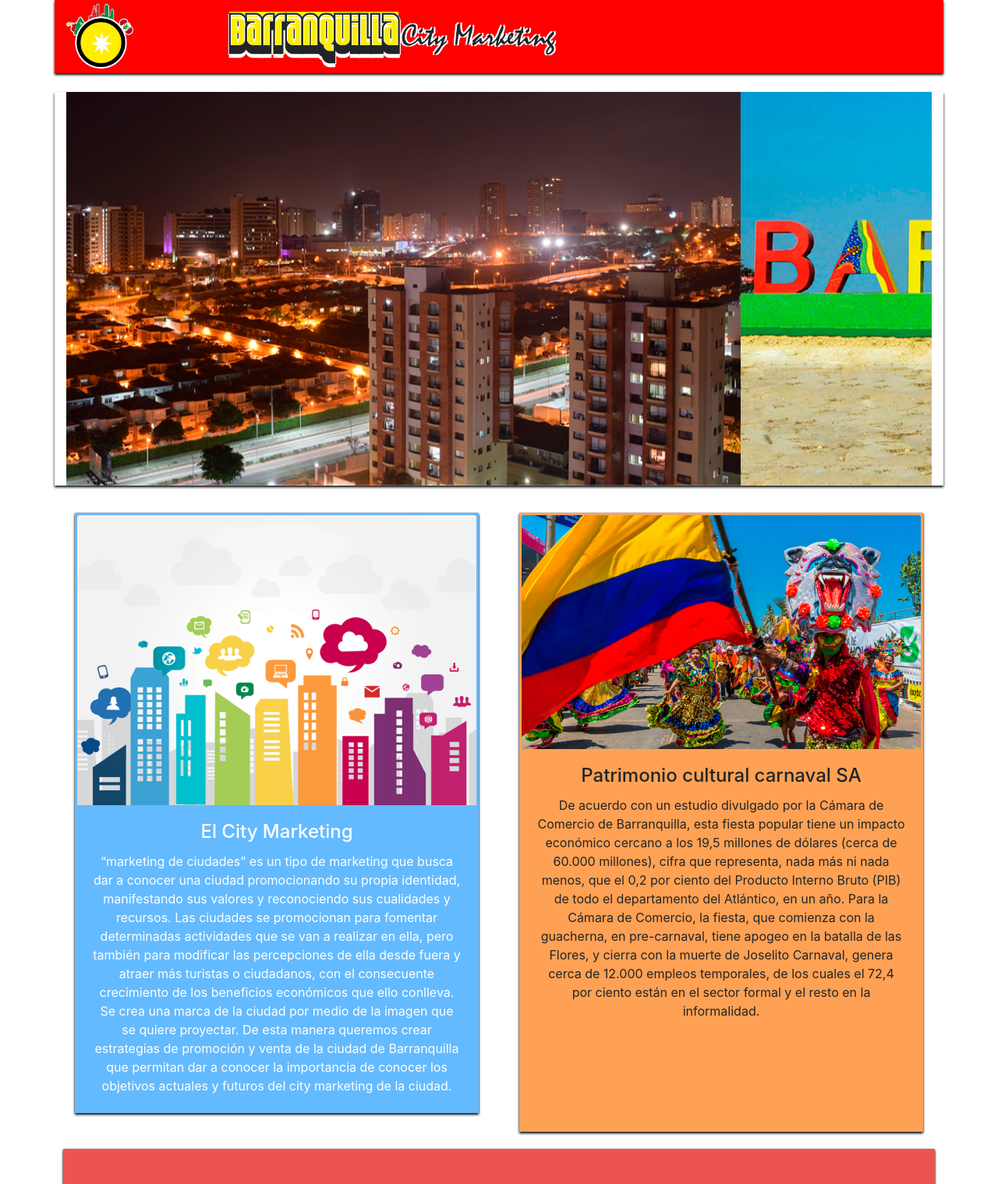
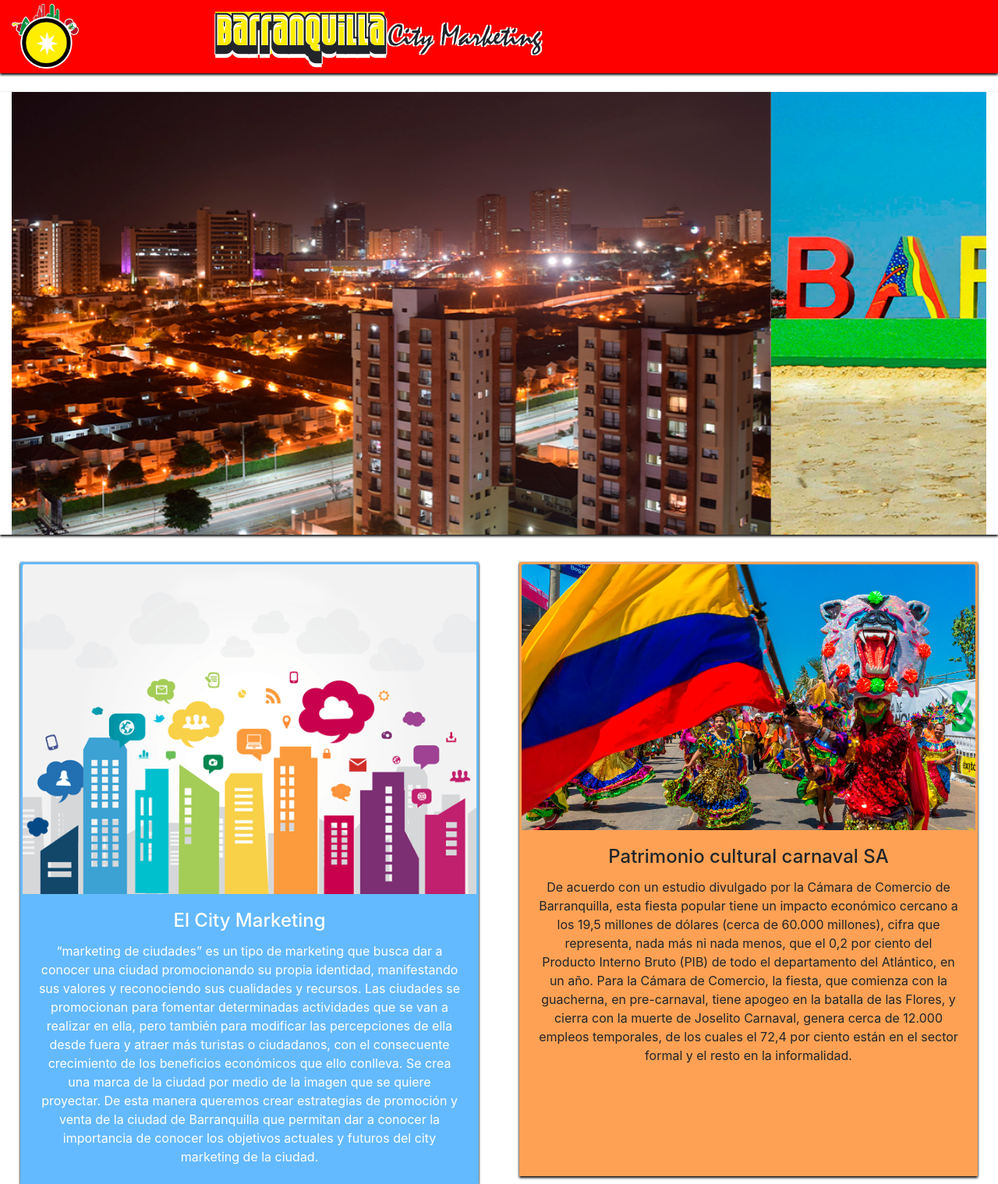
Before and after one commit to ivnbcode/Barranquilla-City-Marketing-, a plain HTML site: page index.html in a window 1280 px wide. Shown: the top 1519 px of the page at 78% size. Drawn offline with Linux system fonts and the light colour scheme.

Commit message:
Add files via upload

```diff
--- a/index.html
+++ b/index.html
@@ -13,7 +13,7 @@
 </head>
 <body>
     <!--header-->
-    <header class="container">
+    <header class="container-fluid">
         <div class="row">
                 <div class="col-md-1">
                         <img class="logo" src="img/logo1.png" alt="">
@@ -28,7 +28,7 @@
 
     <br/>
     <!--slider-->
-                <div id="slider" class="container">
+                <div id="slider" class="container-fluid">
                     <div id="bqCarousel" class="carousel slide" data-ride="carousel">
 
                       <div class="carousel-inner">
@@ -55,7 +55,7 @@
                 </div>
        <br/>
 <!--aquí va el contenido del sitio-->
-    <section class="container">
+    <section class="container-fluid">
         <div class="row">
             <div class="col-md-6">
                 <div class="card card-cascade wider">
```
